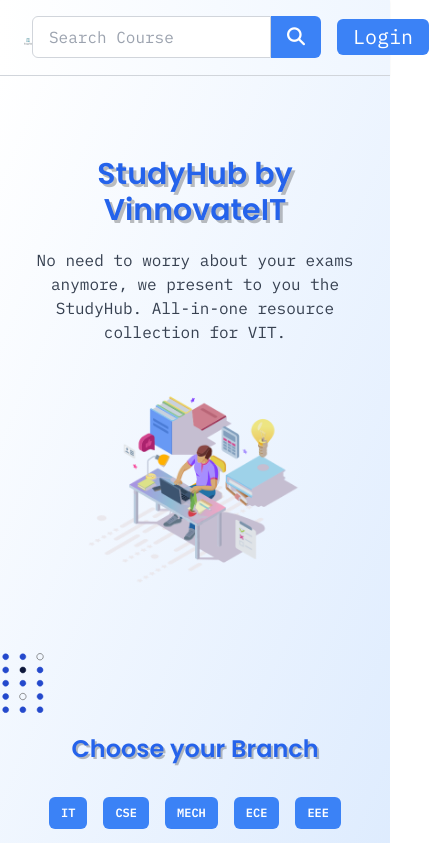
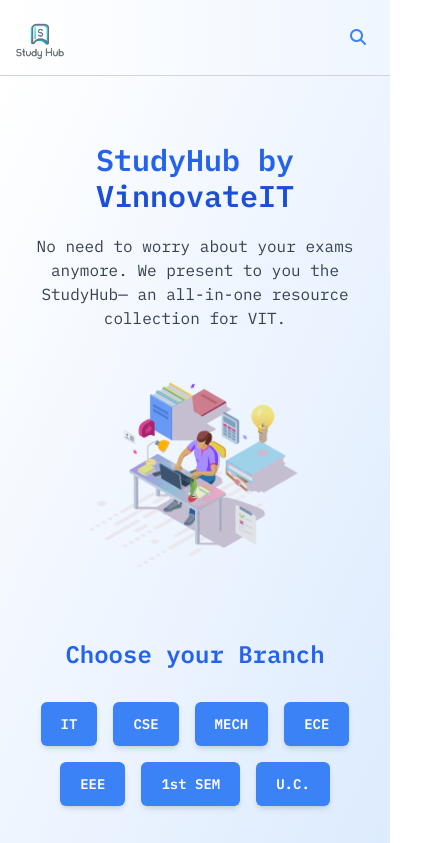
Before and after one commit to vinnovateit/StudyHub2, a Next.js app: page / in a window 390 px wide. Shown: the top 843 px of the page, 429 px wide, since content can reach past the window. Built offline with nearby package versions, Linux system fonts and the light colour scheme.

Commit message:
fix(responsiveness): made the page responsive for small screens

```diff
--- a/app/page.js
+++ b/app/page.js
@@ -1,31 +1,21 @@
 "use client";
 
 import Image from "next/image";
-import connectDB from "@/lib/connectDB";
 import Link from "next/link";
-
-// connectDB();
 
 export default function Home() {
   return (
-
-    <div className="min-h-screen py-20 bg-gradient-to-br from-white to-blue-100 flex flex-col items-center justify-center font-ibm px-4 md:px-8 lg:px-12">
-      {/* Heading Section and Image Section */}
+    <div className="min-h-screen py-8 bg-gradient-to-br from-white to-blue-100 flex flex-col items-center justify-center font-ibm px-4 md:px-8 lg:px-12 relative">
+      {/* Heading Section */}
       <div className="flex flex-col md:flex-row items-center justify-center w-full max-w-6xl mx-auto mb-10">
-        {/* Heading Section */}
+        {/* Text Section */}
         <div className="text-section flex-1 mb-8 md:mb-0 md:mr-6 text-center md:text-left">
-          <h1
-            className="text-blue-600 font-bold text-3xl sm:text-4xl md:text-6xl lg:text-7xl text-center md:text-left"
-            style={{
-              fontFamily: "'Poppins', sans-serif",
-              textShadow: "3px 3px 0px rgba(0, 0, 0, 0.25)",
-            }}
-          >
-            StudyHub by VinnovateIT
+          <h1 className="text-blue-600 font-bold text-3xl sm:text-4xl md:text-6xl lg:text-7xl">
+            StudyHub by <span className="text-blue-700">VinnovateIT</span>
           </h1>
-          <p className="text-gray-700 max-w-xl mx-auto md:mx-0 mt-5 text-base sm:text-lg md:text-xl lg:text-2xl">
-            No need to worry about your exams anymore, we present to you the
-            StudyHub. All-in-one resource collection for VIT.
+          <p className="text-gray-700 max-w-xl mx-auto md:mx-0 mt-5 text-base sm:text-lg md:text-xl">
+            No need to worry about your exams anymore. We present to you the
+            StudyHub— an all-in-one resource collection for VIT.
           </p>
         </div>
 
@@ -40,30 +30,25 @@
           />
         </div>
       </div>
-      {/*Branch Section*/}
-      <div className="relative flex flex-col items-center w-full mt-12 mb-12">
+
+      {/* Branch Section */}
+      <div className="relative flex flex-col items-center w-full mt-8 mb-12">
         {/* Left Illustration */}
-        <div className="absolute top-[-10px] left-0 -translate-y-1/2 -ml-12 z-0">
+        <div className="absolute top-[-10px] left-0 -translate-y-1/2 -ml-12 z-0 hidden md:block">
           <Image
-            src="/img/side_illustration.svg" // Add your left illustration image to /public/img/
+            src="/img/side_illustration.svg"
             alt="Left Illustration"
-            width={30}
-            height={30}
+            width={60}
+            height={60}
             className="w-auto max-w-xs"
           />
         </div>
 
-        {/* Main Section */}
-        <div className="flex-1 flex flex-col items-center z-10 mt-10">
-          <h1
-            className="text-blue-600 font-bold text-2xl sm:text-3xl md:text-5xl text-center"
-            style={{
-              fontFamily: "'Poppins', sans-serif",
-              textShadow: "2px 2px 0px rgba(0, 0, 0, 0.25)",
-            }}
-          >
+        {/* Main Content */}
+        <div className="flex-1 flex flex-col items-center z-10 sm:mt-10 -mt-6">
+          <h2 className="text-blue-600 font-bold text-2xl sm:text-3xl md:text-5xl text-center">
             Choose your Branch
-          </h1>
+          </h2>
           <div className="flex flex-wrap justify-center gap-4 mt-8">
             {[
               { name: "IT", route: "/branch/it" },
@@ -77,7 +62,7 @@
               <a
                 key={branch.name}
                 href={branch.route}
-                className="bg-blue-500 text-white font-semibold text-xs sm:text-sm md:text-base lg:text-lg px-3 sm:px-4 md:px-6 py-2 rounded-md hover:bg-blue-600 transition"
+                className="bg-blue-500 text-white font-semibold text-sm sm:text-base px-5 py-3 rounded-md hover:bg-blue-600 transition shadow-md"
               >
                 {branch.name}
               </a>
@@ -86,26 +71,16 @@
         </div>
 
         {/* Right Illustration */}
-        <div className="absolute bottom-[-50px] right-0 translate-y-1/2 rotate-180 -mr-12 z-0">
+        <div className="absolute bottom-[-50px] right-0 translate-y-1/2 rotate-180 -mr-12 z-0 hidden md:block">
           <Image
-            src="/img/side_illustration.svg" // Add your right illustration image to /public/img/
+            src="/img/side_illustration.svg"
             alt="Right Illustration"
-            width={10}
-            height={10}
+            width={60}
+            height={60}
             className="w-auto max-w-xs"
           />
         </div>
       </div>
-
-      {/* Font Import */}
-      <style jsx global>{`
-        @import url("https://fonts.googleapis.com/css2?family=Poppins:wght@300;400;500;600&display=swap");
-        @import url("https://fonts.googleapis.com/css2?family=IBM+Plex+Mono:wght@400;500;600&display=swap");
-
-        .font-ibm {
-          font-family: "IBM Plex Mono", monospace;
-        }
-      `}</style>
     </div>
   );
 }
--- a/components/footer.js
+++ b/components/footer.js
@@ -3,7 +3,7 @@
 
 const Footer = () => {
   return (
-    <footer className="flex justify-between items-center w-full px-8 text-gray-500 bg-white py-4 bg-gradient-to-r from-blue-50 to-blue-100">
+    <footer className="flex justify-between items-center w-full px-8 text-gray-500 bg-white py-4 pt-16 bg-gradient-to-r from-blue-50 to-blue-100">
       {/* VinnovateIT Logo */}
       <div className="flex items-center">
         <Image
--- a/components/navbar.js
+++ b/components/navbar.js
@@ -6,9 +6,11 @@
 
 const Navbar = () => {
   const [searchText, setSearchText] = useState("");
+  const [showInput, setShowInput] = useState(false);
+
   return (
     <>
-      <nav className="navbar h-[9vh] flex items-center justify-between px-6 border-b border-gray-300 shadow-sm font-ibm bg-gradient-to-r from-white to-blue-50">
+      <nav className="navbar h-[9vh] flex items-center justify-between px-4 sm:px-6 border-b border-gray-300 shadow-sm font-ibm bg-gradient-to-r from-white to-blue-50">
         {/* Logo */}
         <div className="flex items-center">
           <Link href="/" className="flex items-center">
@@ -17,25 +19,19 @@
               height={60}
               width={70}
               alt="StudyHub Logo"
-              className="mr-2 mt-2"
+              className="w-12 sm:w-16 mt-2"
             />
           </Link>
         </div>
 
-        {/* Links */}
-        <div className="flex items-center space-x-4">
-          {/*search*/}
-          <div className="search-box flex items-center space-x-4">
-            <form
-              className="flex items-center"
-              onSubmit={(e) => {
-                e.preventDefault();
-                window.location.href = `/search/${searchText}`;
-              }}
-            >
+        {/* Right-Side Elements */}
+        <div className="flex items-center space-x-2 sm:space-x-0">
+          {/* Search Input (Always visible on large screens, toggles on small screens) */}
           <input
             type="text"
-                className="form-control search-input border border-gray-300 rounded-l-md px-4 py-2 focus:ring-2 focus:ring-blue-500 focus:outline-none"
+            className={`form-control search-input border border-gray-300 rounded-full-md px-3 py-1 focus:ring-2 focus:ring-blue-500 focus:outline-none
+                        text-sm sm:rounded-l-md w-36 sm:w-48 sm:py-2
+                        ${showInput ? "block" : "hidden"} sm:block`}
             placeholder="Search Course"
             aria-label="Search"
             name="query"
@@ -43,16 +39,19 @@
             value={searchText}
             onChange={(e) => setSearchText(e.target.value)}
           />
+
+          {/* Search Button (Always on the right) */}
           <button
-                type="submit"
-                className="bg-blue-500 text-white text-lg rounded-r-md px-4 py-3 flex items-center justify-center hover:bg-blue-600 transition-colors"
+            type="button"
+            className="flex items-center justify-center transition-colors
+                       text-blue-500
+                       sm:bg-blue-500 sm:text-white
+                       sm:border sm:border-blue-500
+                       sm:rounded-r-md sm:px-4 sm:py-2.5 sm:text-md
+                       w-8 h-8 sm:w-auto sm:h-auto"
+            onClick={() => setShowInput((prev) => !prev)}
           >
             <i className="fas fa-search"></i>
-              </button>
-            </form>
-          </div>
-          <button className="bg-blue-500 text-white text-xl px-4 py-1 rounded-md hover:bg-blue-600 transition">
-            Login
           </button>
         </div>
       </nav>
```
Lines whose indentation alone changed are shown as unchanged.
